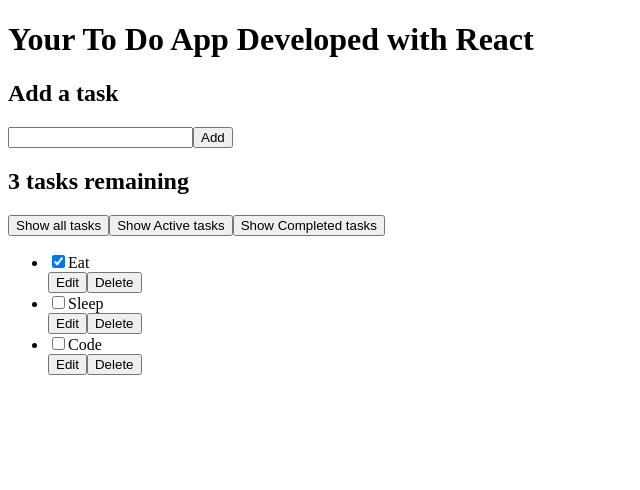
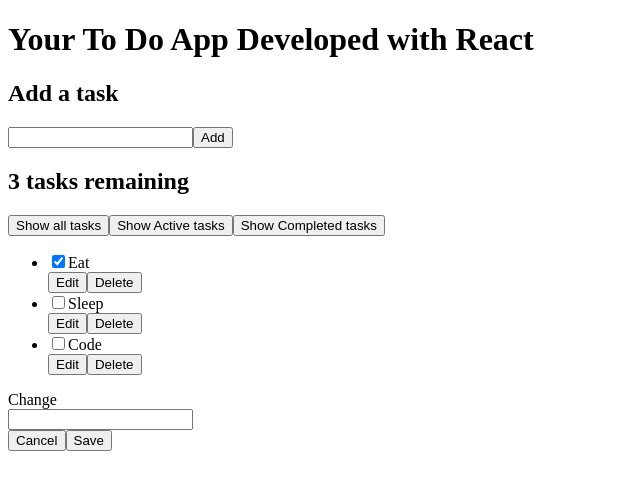
Before and after one commit to alexplong/task-app, a React (Create React App) app: page / in a window 1280 px wide. Shown: the top 490 px of the page, without its empty margins (0-640 px from the left). Built offline with nearby package versions, Linux system fonts and the light colour scheme.

Commit message:
- Working on edit function

```diff
--- a/src/App.js
+++ b/src/App.js
@@ -3,7 +3,9 @@
 import Overview from "./components/Overview";
 import uniqid from "uniqid";
 import Form from "./components/Form";
-import FilterButton from "./components/FilterButton";
+import FilterButtons from "./components/FilterButtons";
+import RemainingTasksInfo from "./components/RemainingTasksInfo";
+import EditTasks from "./components/EditTask";
 
 class App extends React.Component {
   constructor() {
@@ -80,14 +82,15 @@
           onHandleChange={this.handleChange}
           onTaskSubmit={this.onTaskSubmit}
         />
-        <h2>{tasks.length} tasks remaining</h2>
-        <FilterButton />
+        <RemainingTasksInfo tasks={tasks} />
+        <FilterButtons />
         <Overview
           tasks={tasks}
           handleEdit={this.handleEdit}
           setUpdate={this.setUpdate}
           onDeleteClick={this.onDeleteClick}
         />
+        <EditTasks />
       </div>
     );
   }
--- /dev/null
+++ b/src/components/EditTask.js
@@ -0,0 +1,24 @@
+/** @format */
+
+function EditTasks(props) {
+  return (
+    <div>
+      <div>
+        <span>
+          <label htmlFor="editTask">Change {}</label>
+        </span>
+      </div>
+      <input
+        type="text"
+        // value={ }
+        id="editTask"
+      />
+      <div>
+        <button type="submit">Cancel</button>
+        <button type="submit">Save</button>
+      </div>
+    </div>
+  );
+}
+
+export default EditTasks;
--- a/src/components/FilterButton.js
+++ b/src/components/FilterButtons.js
@@ -1,6 +1,6 @@
 /** @format */
 
-function FilterButton(props) {
+function FilterButtons(props) {
   return (
     <div className="btn-group">
       <button type="button" aria-pressed="true">
@@ -22,4 +22,4 @@
   );
 }
 
-export default FilterButton;
+export default FilterButtons;
--- a/src/components/Overview.js
+++ b/src/components/Overview.js
@@ -3,11 +3,61 @@
 function Overview(props) {
   const { tasks, handleEdit, setUpdate, onDeleteClick } = props;
 
+  const editingTemplate = (
+    <div>
+      <div>
+        <span>
+          <label htmlFor="editTask">Change {}</label>
+        </span>
+      </div>
+      <input
+        type="text"
+        // value={ }
+        id="editTask"
+      />
+      <div>
+        <button type="submit">Cancel</button>
+        <button type="submit">Save</button>
+      </div>
+    </div>
+  );
+
+  const viewTemplate = (
+    <div>
+      {/* eslint-disable-next-line jsx-a11y/no-redundant-roles */}
+      <ul role="list">
+        {/* assistive technology */}
+        {tasks.map((task) => {
+          return (
+            <div key={task.id}>
+              <li>
+                <input
+                  type="checkbox"
+                  id={task.id}
+                  defaultChecked={task.completed}
+                />
+                <label htmlFor={task.id}>{task.text}</label>
+                <div className="btn-group">
+                  <button type="button" onClick={() => handleEdit(task.id)}>
+                    Edit
+                  </button>
+                  <button type="button" onClick={() => onDeleteClick(task.id)}>
+                    Delete
+                  </button>
+                </div>
+              </li>
+            </div>
+          );
+        })}
+      </ul>
+    </div>
+  );
+
   return (
     // eslint-disable-next-line jsx-a11y/no-redundant-roles
     <ul role="list">
       {/* assistive technology */}
-      {tasks.map((task, index) => {
+      {tasks.map((task) => {
         return (
           <div key={task.id}>
             <li>
--- /dev/null
+++ b/src/components/RemainingTasksInfo.js
@@ -0,0 +1,11 @@
+/** @format */
+
+function RemainingTasksInfo(props) {
+  return (
+    <div>
+      <h2>{props.tasks.length} tasks remaining</h2>
+    </div>
+  );
+}
+
+export default RemainingTasksInfo;
```
